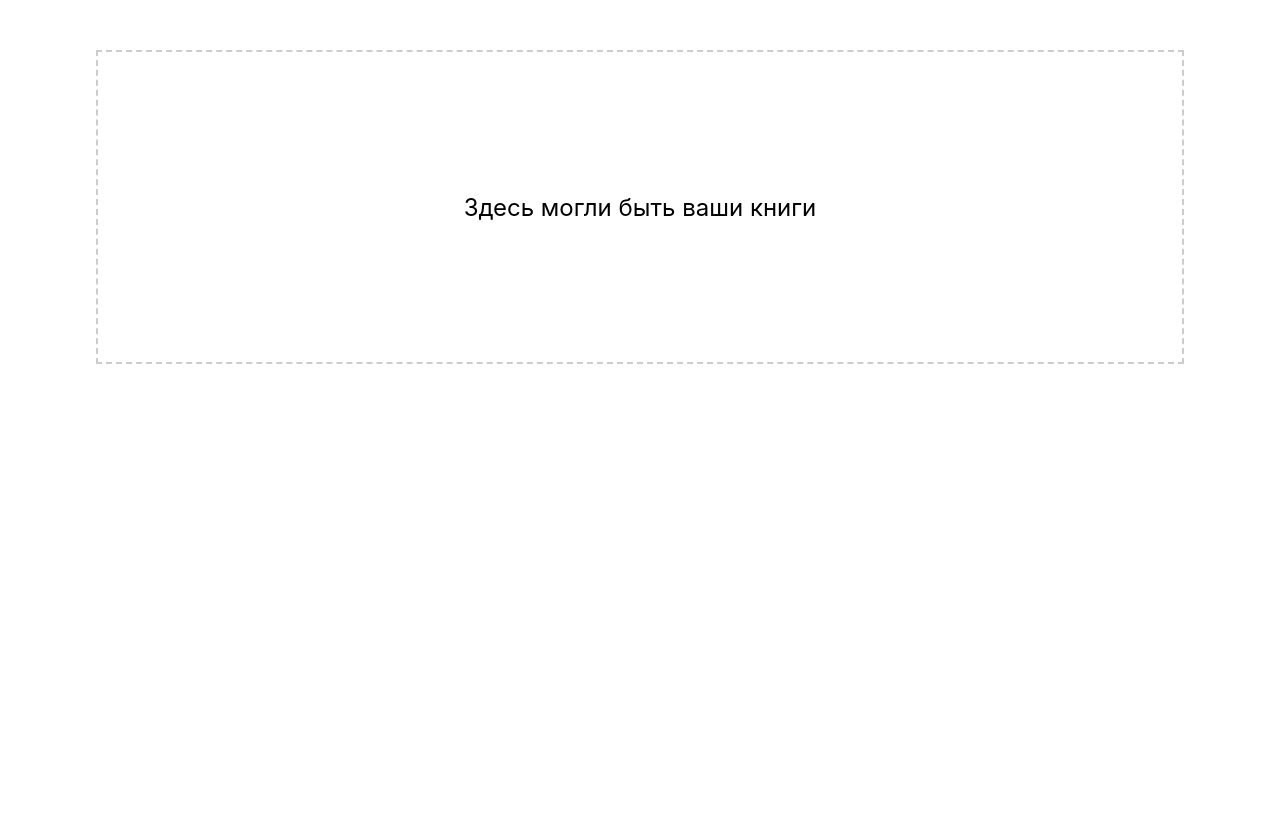
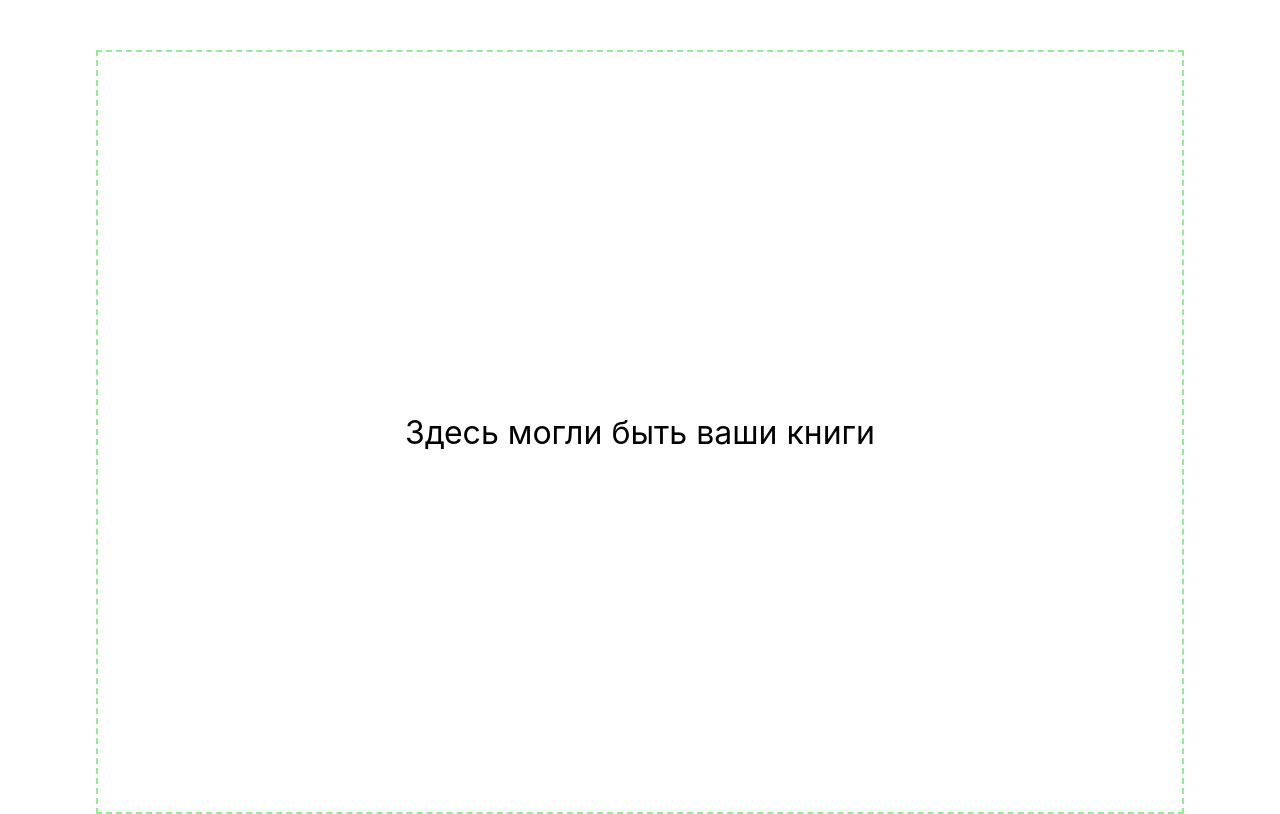
Before and after one commit to Djelu/tts_converter_site, a React (Create React App) app in the folder client/: page / in a window 1280 px wide. Built offline with nearby package versions, Linux system fonts and the light colour scheme.

Commit message:
v4.3.4 - beta

```diff
--- a/client/src/components/FileItem.jsx
+++ b/client/src/components/FileItem.jsx
@@ -1,10 +1,10 @@
 import React from "react";
 import {
-    FileItemSubContainer, FileItemMainContainer, FileListItem, FileName,
+    FileItemSubContainer, FileItemMainContainer, FileListItem, FileName, RemoveButton,
     ProgressBarMainContainer, ProgressBar, ProgressBarContainer, UploadStatus, WorkingState
 } from "./style.jsx";
 
-const FileItem = ({file, uploadProgress, convertProgress, workingState}) => {
+const FileItem = ({file, uploadProgress, convertProgress, workingState, removeFile, index}) => {
     const {name, size} = file
     const showProgress = true/*status !== null*/
     const rightName = name.endsWith(".fb2")
@@ -30,7 +30,7 @@ const FileItem = ({file, uploadProgress, convertProgress, workingState}) => {
     return (
         <FileItemMainContainer>
             <WorkingState workingState={workingState} color={loadingColor}/>
-            <FileItemSubContainer>
+            <FileItemSubContainer workingState={workingState}>
                 <FileListItem>
                     <FileName>{rightName}</FileName>
                     <UploadStatus>{getRightPercent(size)}</UploadStatus>
@@ -46,6 +46,9 @@ const FileItem = ({file, uploadProgress, convertProgress, workingState}) => {
                 </ProgressBarMainContainer>
                 )}
             </FileItemSubContainer>
+            {workingState !== "loading" && (
+                <RemoveButton onClick={() => removeFile(index)}/>
+            )}
         </FileItemMainContainer>
     );
 };
--- a/client/src/components/FileUploader.jsx
+++ b/client/src/components/FileUploader.jsx
@@ -30,7 +30,7 @@ const FileUploader = ({url}) => {
     };
 
     const setDefaultVarStates = (files) => {
-        const newFiles = [...fileList, ...files]
+        const newFiles = [...files, ...fileList]
         setWorkingState(Array(newFiles.length).fill(null))
         setUploadProgress(Array(newFiles.length).fill(0))
         setConvertProgress(Array(newFiles.length).fill(0))
@@ -45,6 +45,12 @@ const FileUploader = ({url}) => {
         event.preventDefault();
         fileList.forEach(handleFileUpload);
     };
+
+    const removeFile = (index) => {
+        let newFiles = [...fileList]
+        newFiles.splice(index, 1)
+        setFileList(newFiles);
+    }
 
     const fileUpload = (files, index) => {
         if(["completed", "loading"].includes(workingState[index]))
@@ -180,13 +186,12 @@ const FileUploader = ({url}) => {
                 onClick={handleClick}
                 hasFiles={fileList.length > 0}
             >
-                {/*<FileDropZoneInnerConteiner>*/}
-                    <DropMessage hasFiles={fileList.length > 0}>Здесь могли быть ваши книги</DropMessage>
-                    <input type="file" id="file" name="file" onChange={handleFileSelect} multiple hidden/>
-                {/*</FileDropZoneInnerConteiner>*/}
-                {/*{fileList.length === 0 && (*/}
-                {/*    <UploadButton htmlFor="file">Загрузить файлы</UploadButton>*/}
-                {/*)}*/}
+                <DropMessage hasFiles={fileList.length > 0}>
+                    {fileList.length === 0
+                        ?"Здесь могли быть ваши книги"
+                        :"Здесь всё ещё могут быть ваши книги"}
+                </DropMessage>
+                <input type="file" id="file" name="file" onChange={handleFileSelect} multiple hidden/>
             </FileDropZone>
 
             {fileList.length > 0 && (
@@ -202,6 +207,7 @@ const FileUploader = ({url}) => {
                             uploadProgress={uploadProgress[index]}
                             convertProgress={convertProgress[index]}
                             workingState={workingState[index]}
+                            removeFile={removeFile}
                         />
                     ))}
                 </FileList>
--- a/client/src/components/style.jsx
+++ b/client/src/components/style.jsx
@@ -8,19 +8,19 @@ export const Container = styled.div`
 `;
 
 export const FileDropZone = styled.div`
-  border: 2px dashed #ccc;
+  border: 2px dashed lightgreen;
   padding: 30px;
   text-align: center;
   cursor: pointer;
   width: 80%;
-  height: ${props => props.hasFiles ?"150" :"250"}px;
+  height: ${props => props.hasFiles ?"150" :"700"}px;
   display: flex;
   align-items: center;
   justify-content: center;
 `;
 
 export const DropMessage = styled.p`
-  font-size: ${props => props.hasFiles ?"1.2" :"1.5"}rem;
+  font-size: ${props => props.hasFiles ?"1.2" :"2"}rem;
 `;
 
 export const UploadButton = styled.label`
@@ -56,6 +56,7 @@ export const FileItemSubContainer = styled.div`
   border: 1px dotted grey;
   padding: 5px;
   margin-left: 10px;
+  margin-right: ${props => props.workingState === "loading" ?"23" :"10"}px;
   width: calc(100% - 50px);
 `;
 
@@ -63,6 +64,20 @@ export const FileItemMainContainer = styled.div`
   display: flex;
   align-items: center;
   margin-top: 15px;
+`
+
+export const RemoveButton = styled.div`
+  ::after{
+    content: "\u2716";
+    width: 20px;
+    height: 20px;
+    cursor: pointer;
+    text-align: center;
+    color: orangered;
+    font-weight: bold;
+    font-size: 16px;
+    line-height: 20px;
+  }
 `
 
 export const WorkingState = styled.div`
```
